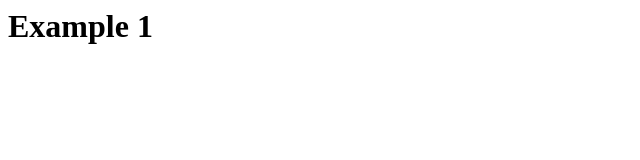
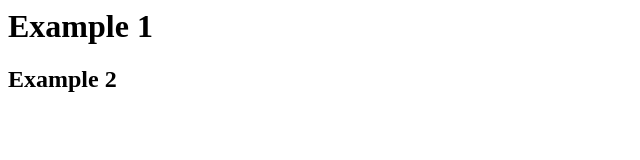
Before and after one commit to afrose0719/TestProjectDemo, a plain HTML site: page index.html in a window 1280 px wide. Shown: the whole page, without its empty margins (0-640 px from the left). Drawn offline with Linux system fonts and the light colour scheme.

Commit message:
Update index.html
second commid added hearder

```diff
--- a/index.html
+++ b/index.html
@@ -1 +1,3 @@
 <h1>Example 1</h1>
+
+<h2>Example 2</h2>
```
